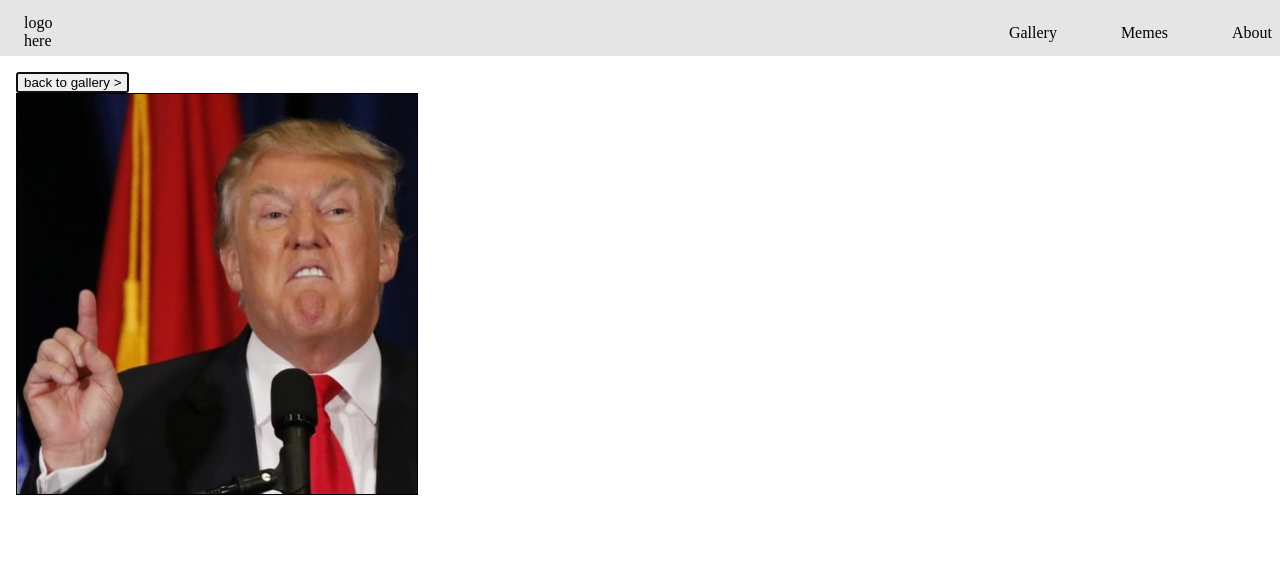
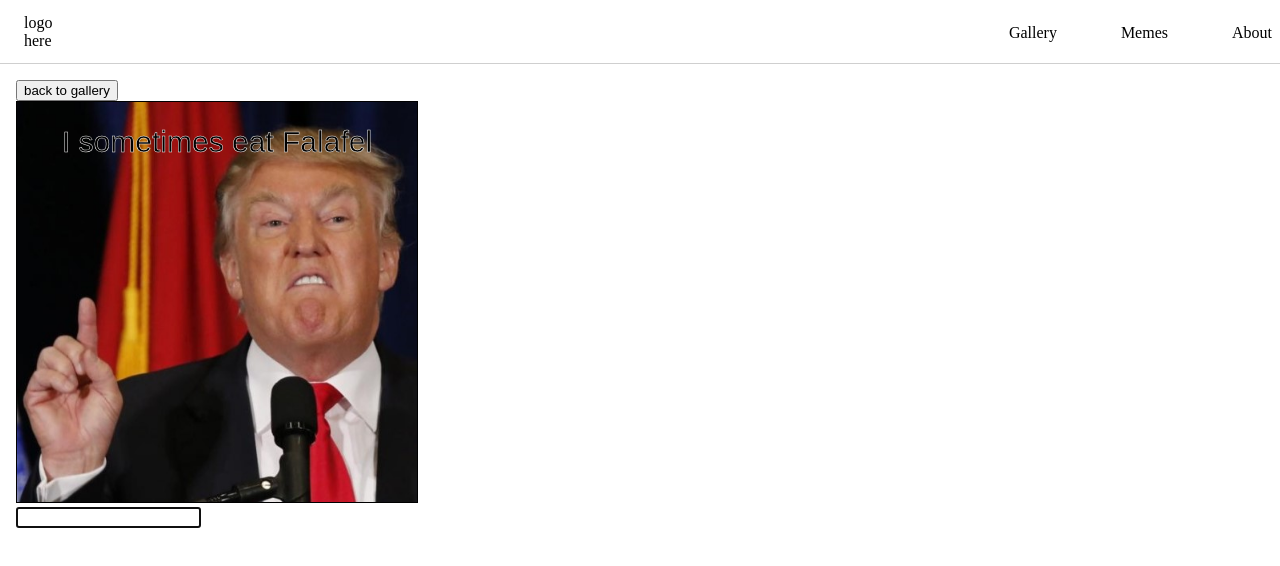
Before and after one commit to ShaharGdn/Meme-Editor-App, a plain HTML site: page index.html in a window 1280 px wide. Both pictures are taken after a click on the picture 93 px from the left and 173 px from the top of the page. Drawn offline with Linux system fonts and the light colour scheme.

Commit message:
Dynamic rendering of txt input on meme

```diff
--- a/index.html
+++ b/index.html
@@ -22,15 +22,16 @@
 
     <dialog class="editor-modal">
         <form action="" method="dialog" class="editor-form">
-            <button formmethod="dialog">back to gallery ></button>
+            <button formmethod="dialog"> back to gallery </button>
             <div class="canvas-container">
                 <canvas class="main-canvas" height="400" width="400"></canvas>
+                <input type="text" autofocus oninput="onTxtInput(this.value)">
             </div>
         </form>
     </dialog>
 
 
-    <script src="memeController.js"></script>
-    <script src="services/meme-service.js"></script>
+    <script src="./js/memeController.js"></script>
+    <script src="js/services/meme-service.js"></script>
 </body>
 </html>
--- /dev/null
+++ b/js/memeController.js
@@ -0,0 +1,98 @@
+'use strict'
+
+let gElCanvas
+let gCtx
+
+var gImgs = [
+    { id: 1, url: '../assets/images/1.jpg', keywords: ['funny', 'trump'] },
+    { id: 2, url: '../assets/images/2.jpg', keywords: ['dog', 'cute'] },
+    { id: 3, url: '../assets/images/3.jpg', keywords: ['baby', 'cute'] },
+]
+
+var gTextSettings = {
+    font: 'Arial',
+    size: '30px',
+    color: 'black',
+    stroke: 'white',
+    align: 'center'
+}
+
+var gKeywordSearchCountMap = { 'funny': 12, 'cat': 16, 'baby': 2 }
+
+function onInit() {
+    gElCanvas = document.querySelector('canvas')
+    gCtx = gElCanvas.getContext('2d')
+
+    renderImages()
+}
+
+function renderImages() {
+    const elGallery = document.querySelector('.gallery-container')
+    console.log('elGallery:', elGallery)
+
+    var imageHTML = gImgs.map(image => {
+        return `<img class='gallery-img img${image.id}' src='${image.url}' data-id='${image.id}' onclick=onImgSelect(this)>`
+    })
+
+    console.log('imageHTML:', imageHTML)
+    elGallery.innerHTML = imageHTML.join('')
+}
+
+function onImgSelect(elImg) {
+    const imgId = elImg.dataset.id
+    setImg(imgId)
+
+    // coverCanvasWithImg(elImg)
+    renderMeme()
+}
+
+function renderMeme() {
+    const meme = getMeme()
+    const elImg = getElImg()
+
+    coverCanvasWithImg(elImg)
+
+    const {lines} = meme
+
+    lines.forEach(line => {
+        drawText(line.txt,200,50)
+    })
+}
+
+
+function onTxtInput(input) {
+    setLineTxt(input, 0)
+
+    renderMeme()
+}
+
+function coverCanvasWithImg(elImg) {
+    const elModal = document.querySelector('.editor-modal')
+
+    gElCanvas.height = (elImg.naturalHeight / elImg.naturalWidth) * gElCanvas.width
+    gCtx.drawImage(elImg, 0, 0, gElCanvas.width, gElCanvas.height)
+
+    elModal.showModal()
+}
+
+function drawText(text, x, y) {
+	gCtx.lineWidth = 0.5
+	gCtx.strokeStyle = gTextSettings.stroke
+
+	gCtx.fillStyle = gTextSettings.color
+
+	gCtx.font = `${gTextSettings.size} ${gTextSettings.font}`
+	gCtx.textAlign = gTextSettings.align
+	// gCtx.textBaseline = 'middle'
+
+	gCtx.fillText(text, x, y)
+	gCtx.strokeText(text, x, y)
+}
+
+function getElImg() {
+    const meme = getMeme()
+
+    const elImg = document.querySelector(`.img${meme.selectedImgId}`)
+
+    return elImg
+}
--- /dev/null
+++ b/js/services/meme-service.js
@@ -0,0 +1,21 @@
+'use strict'
+
+// var gMeme
+
+var gMeme = {
+    selectedImgId: 5,
+    selectedLineIdx: 0,
+    lines: [{ txt: 'I sometimes eat Falafel', size: 20, color: 'red' }]
+}
+
+function getMeme() {
+    return gMeme
+}
+
+function setImg(id) {
+        gMeme.selectedImgId = id
+}
+
+function setLineTxt(txt, lineIdx) {
+    gMeme.lines[lineIdx].txt = txt
+}
--- a/memeController.js
+++ /dev/null
@@ -1,50 +0,0 @@
-'use strict'
-
-let gElCanvas
-let gCtx
-
-var gImgs = [
-    { id: 1, url: '../assets/images/1.jpg', keywords: ['funny', 'trump'] },
-    { id: 2, url: '../assets/images/2.jpg', keywords: ['dog', 'cute'] },
-    { id: 3, url: '../assets/images/3.jpg', keywords: ['baby', 'cute'] },
-]
-var gMeme = {
-    selectedImgId: 5,
-    selectedLineIdx: 0,
-    lines: [{ txt: 'I sometimes eat Falafel', size: 20, color: 'red' }]
-}
-
-var gKeywordSearchCountMap = { 'funny': 12, 'cat': 16, 'baby': 2 }
-
-function onInit() {
-    gElCanvas = document.querySelector('canvas')
-    gCtx = gElCanvas.getContext('2d')
-
-    renderImages()
-}
-
-function renderImages() {
-    const elGallery = document.querySelector('.gallery-container')
-    console.log('elGallery:', elGallery)
-
-    var imageHTML = gImgs.map(image => {
-        return `<img class='gallery-img ${image.id}' src='${image.url}' onclick=renderMeme(this)>`
-    })
-
-    console.log('imageHTML:', imageHTML)
-    elGallery.innerHTML = imageHTML.join('')
-}
-
-function renderMeme(elImg) {
-    coverCanvasWithImg(elImg)
-
-}
-
-function coverCanvasWithImg(elImg) {
-    const elModal = document.querySelector('.editor-modal')
-
-    gElCanvas.height = (elImg.naturalHeight / elImg.naturalWidth) * gElCanvas.width
-    gCtx.drawImage(elImg, 0, 0, gElCanvas.width, gElCanvas.height)
-
-    elModal.showModal()
-}
--- a/styles/main.css
+++ b/styles/main.css
@@ -38,6 +38,7 @@ img.gallery-img {
 .main-header {
     display: flex;
     position: fixed;
+    border-bottom: 1px solid rgb(207, 207, 207);
     width: 100%;
     height: 8vh;
     top: 0;
@@ -77,7 +78,12 @@ li>a {
     position: fixed;
     min-height: 100%;
     min-width: 100vw;
-    top: 14vh;
+    top: 16vh;
     border: none;
     z-index: -1;
+    background-color: #fff;
 }
+
+.editor-modal::backdrop {
+    background: #ffffff00;
+}
```
Also changed, not shown: js/galleryController.js (line endings or trailing spaces).
